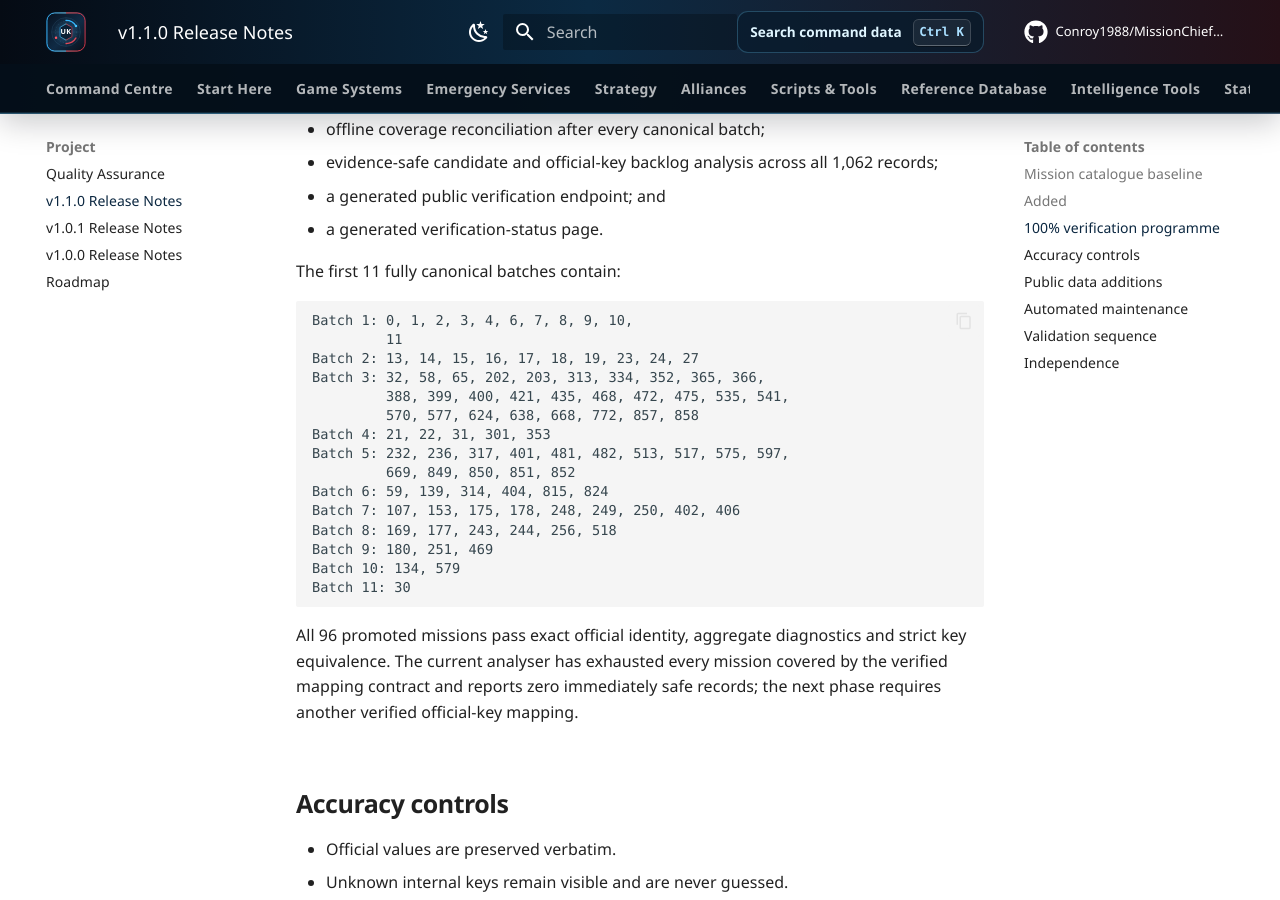
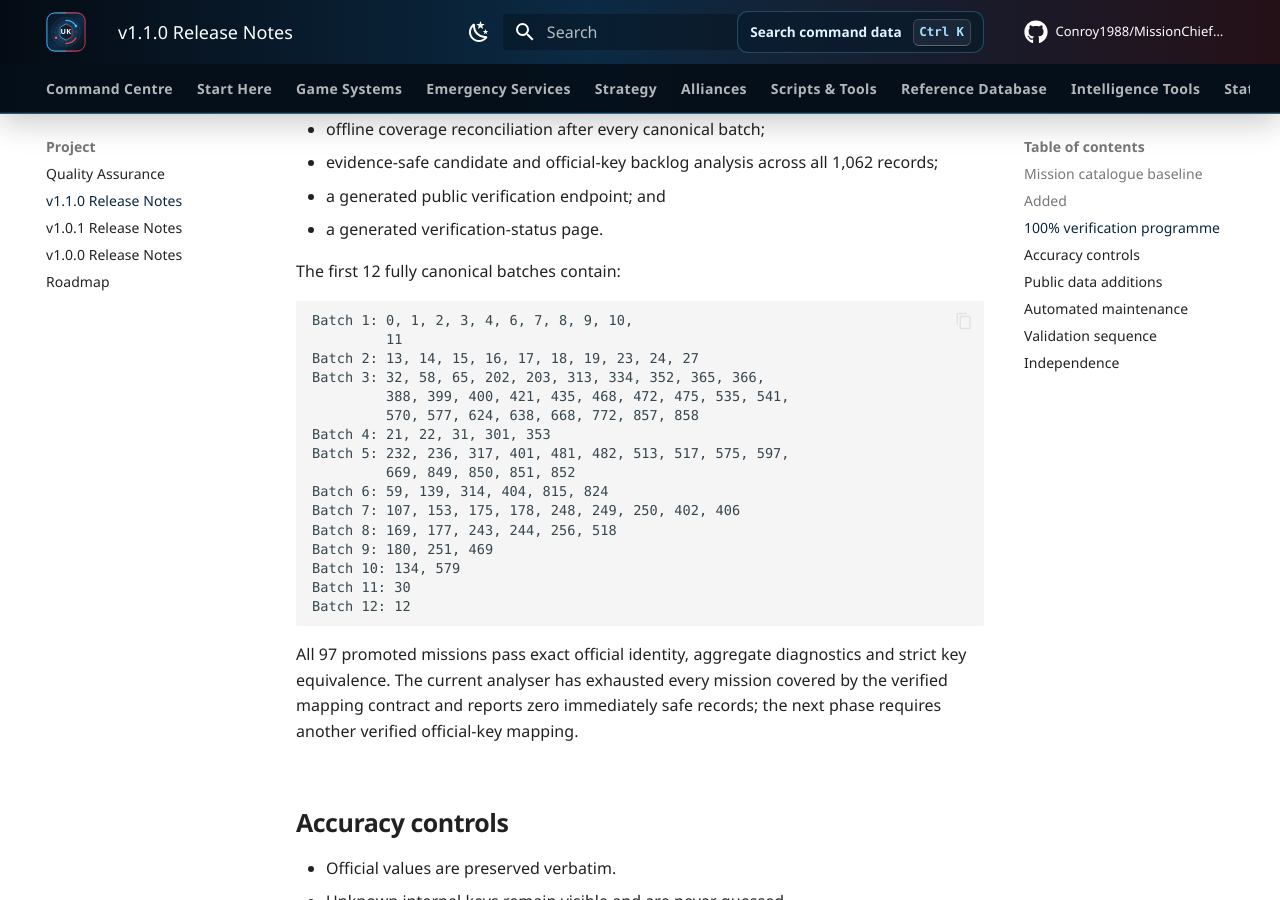
Before and after one commit to Conroy1988/MissionChief-UK, an MkDocs documentation site: the page built from docs/releases/v1.1.0.md, in a window 1280 px wide and 900 px high, scrolled down 1831 px. Built offline with MkDocs 1.6.1 and Material for MkDocs 9.7.7, drawn with Linux system fonts in a browser that asks for light colours; comment, search, counter and statistics services are not loaded; some of the changed text lies outside the part shown.

````diff
--- a/docs/releases/v1.1.0.md
+++ b/docs/releases/v1.1.0.md
@@ -10,10 +10,10 @@ MissionChief UK v1.1.0 expands Mission Lookup from the original 62 canonical rec
 
 ```text
 1,062 official UK mission records
-154 canonical mission records
-137 official IDs matched to canonical records
-96 fully canonical mission records
-925 official records awaiting direct canonical records
+155 canonical mission records
+138 official IDs matched to canonical records
+97 fully canonical mission records
+924 official records awaiting direct canonical records
 17 canonical overlay or derived records without standalone official IDs
 46 canonical deployable-resource records
 18 canonical infrastructure records
@@ -58,7 +58,7 @@ The release includes:
 - a generated public verification endpoint; and
 - a generated verification-status page.
 
-The first 11 fully canonical batches contain:
+The first 12 fully canonical batches contain:
 
 ```text
 Batch 1: 0, 1, 2, 3, 4, 6, 7, 8, 9, 10,
@@ -76,9 +76,10 @@ Batch 8: 169, 177, 243, 244, 256, 518
 Batch 9: 180, 251, 469
 Batch 10: 134, 579
 Batch 11: 30
+Batch 12: 12
 ```
 
-All 96 promoted missions pass exact official identity, aggregate diagnostics and strict key equivalence. The current analyser has exhausted every mission covered by the verified mapping contract and reports zero immediately safe records; the next phase requires another verified official-key mapping.
+All 97 promoted missions pass exact official identity, aggregate diagnostics and strict key equivalence. The current analyser has exhausted every mission covered by the verified mapping contract and reports zero immediately safe records; the next phase requires another verified official-key mapping.
 
 ## Accuracy controls
 
--- a/mkdocs.yml
+++ b/mkdocs.yml
@@ -159,6 +159,9 @@ nav:
 
           - Fully Canonical Batch 11: reference/fully-canonical-mission-batch-11.md
 
+          - Fully Canonical Batch 12: reference/fully-canonical-mission-batch-12.md
+
+
 
 
 
````
Also changed, not shown: CHANGELOG.md (+6 -5 lines), README.md (+13 -12 lines), docs/api/index.md (+8 -8 lines), docs/index.md (+6 -6 lines), 2 other files.
